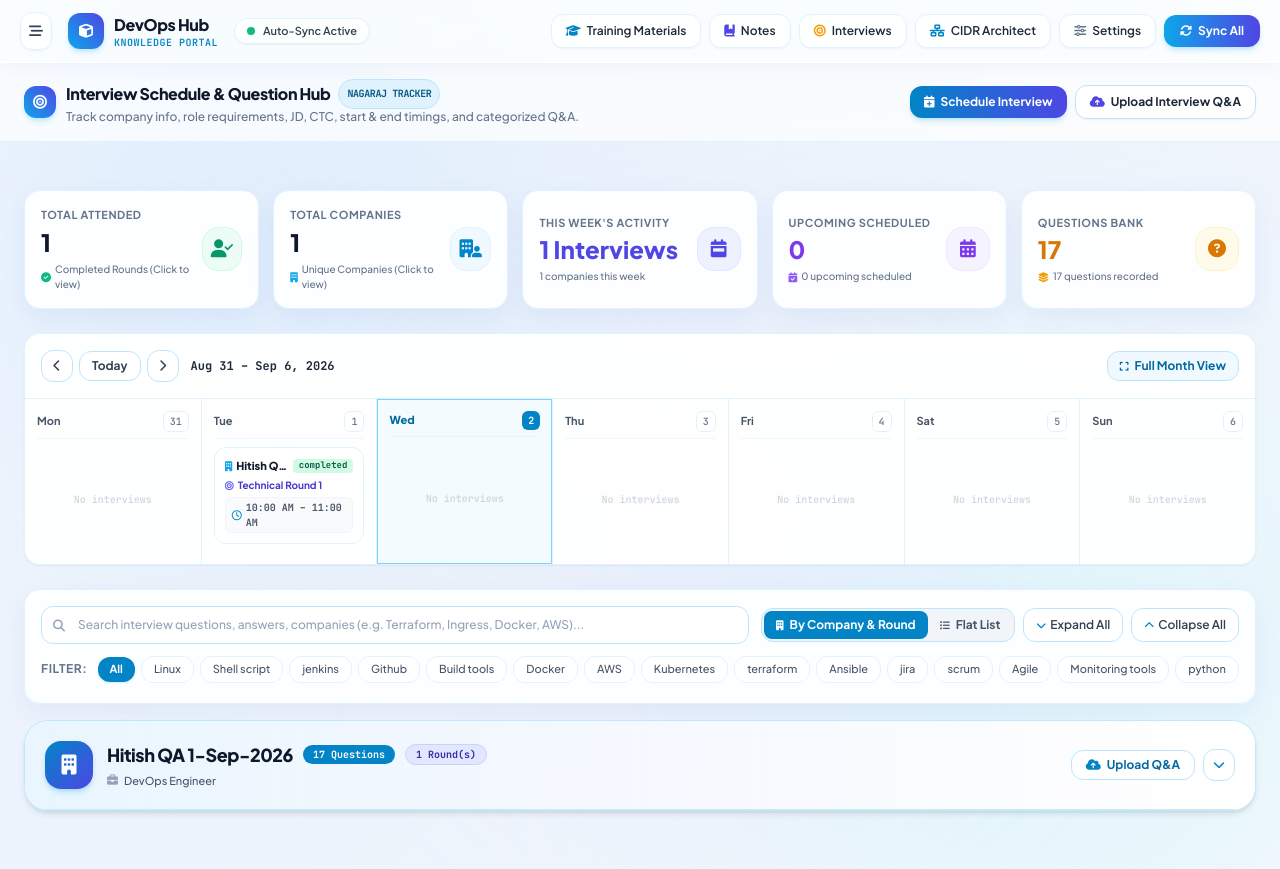
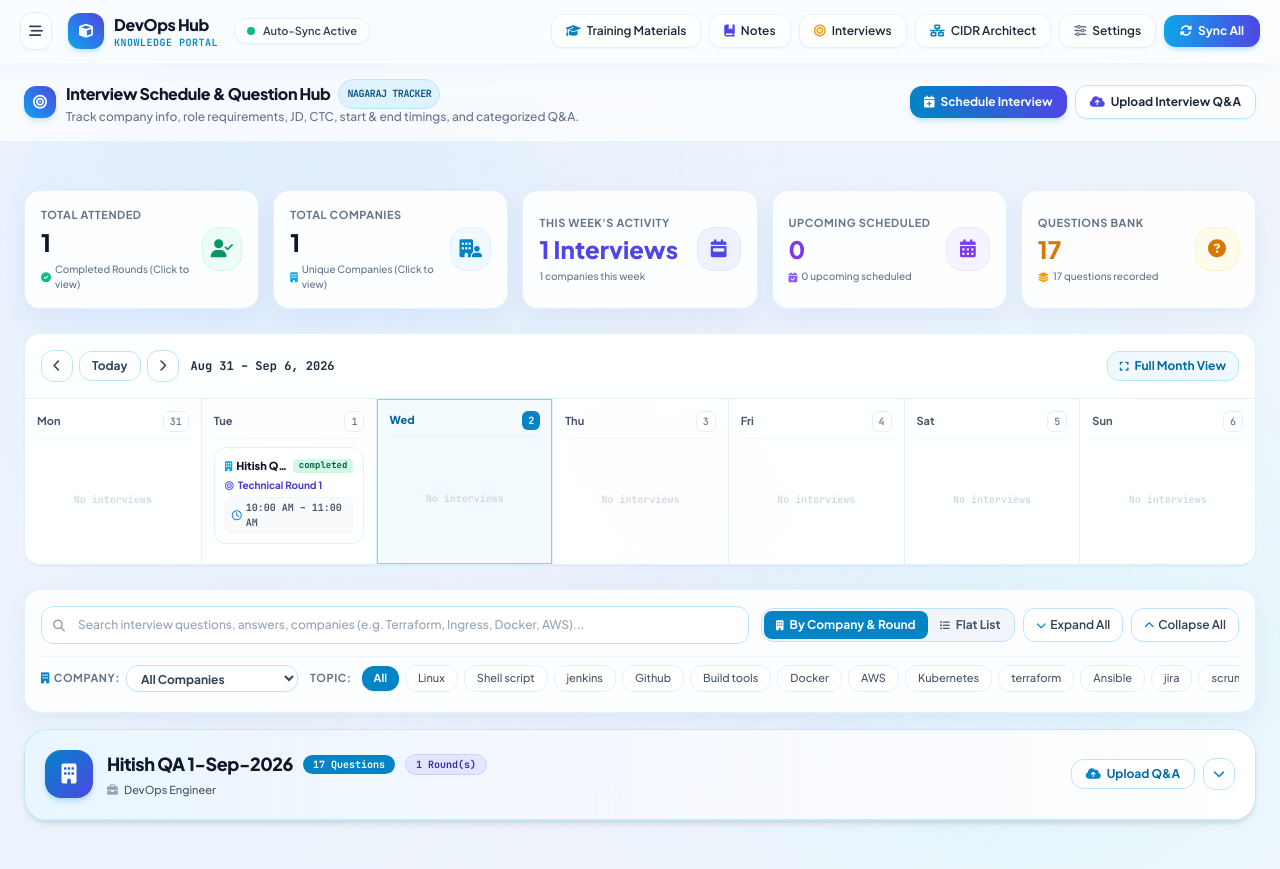
Before and after one commit to nagaraj602/Notes, a FastAPI app: page /interviews in a window 1280 px wide. Run offline with FastAPI, Linux system fonts and the light colour scheme; data that the repository does not hold is empty; parts of the project's set-up code (start-up, migrations or seed data) failed here and were passed over; some libraries are stand-ins or nearby versions.

Commit message:
Add company filter dropdown and automatic expansion when searching by company name

```diff
--- a/devops-notes-portal/app/templates/interviews.html
+++ b/devops-notes-portal/app/templates/interviews.html
@@ -178,13 +178,26 @@
           </div>
         </div>
 
-        <!-- Category Pills Filter -->
-        <div class="flex items-center space-x-1.5 overflow-x-auto pb-1 text-[11px] font-medium scrollbar-none">
-          <span class="text-xs font-bold text-slate-500 uppercase tracking-wider mr-1">Filter:</span>
-          <button onclick="filterCategoryPill('All')" class="qa-cat-pill px-3 py-1 rounded-xl bg-sky-600 text-white font-bold transition-all whitespace-nowrap shadow-sm shadow-sky-500/20 active-qa-pill" data-cat="All">All</button>
-          {% for cat in categories %}
-          <button onclick="filterCategoryPill('{{ cat }}')" class="qa-cat-pill px-3 py-1 rounded-xl bg-white/80 border border-sky-100 text-slate-600 hover:text-sky-700 hover:bg-sky-50 transition-all whitespace-nowrap shadow-xs" data-cat="{{ cat }}">{{ cat }}</button>
-          {% endfor %}
+        <!-- Filter Bar: Company Filter Dropdown & Category Pills Filter -->
+        <div class="flex items-center space-x-3 overflow-x-auto pb-1 text-[11px] font-medium scrollbar-none pt-2 border-t border-sky-100/70 flex-wrap gap-y-2">
+          <!-- Company Dropdown Filter -->
+          <div class="flex items-center space-x-1.5 flex-shrink-0">
+            <span class="text-[11px] font-bold text-slate-500 uppercase tracking-wider flex items-center">
+              <i class="fa-solid fa-building text-sky-600 mr-1"></i>Company:
+            </span>
+            <select id="companyFilterSelect" onchange="onCompanyFilterChange()" class="rounded-xl px-2.5 py-1 text-xs border border-sky-200 bg-white font-bold text-slate-700 focus:outline-none focus:ring-2 focus:ring-sky-200 shadow-2xs cursor-pointer">
+              <option value="All">All Companies</option>
+            </select>
+          </div>
+
+          <!-- Category Pills Filter -->
+          <div class="flex items-center space-x-1.5 overflow-x-auto scrollbar-none flex-1">
+            <span class="text-[11px] font-bold text-slate-500 uppercase tracking-wider mr-1">Topic:</span>
+            <button onclick="filterCategoryPill('All')" class="qa-cat-pill px-3 py-1 rounded-xl bg-sky-600 text-white font-bold transition-all whitespace-nowrap shadow-sm shadow-sky-500/20 active-qa-pill" data-cat="All">All</button>
+            {% for cat in categories %}
+            <button onclick="filterCategoryPill('{{ cat }}')" class="qa-cat-pill px-3 py-1 rounded-xl bg-white/80 border border-sky-100 text-slate-600 hover:text-sky-700 hover:bg-sky-50 transition-all whitespace-nowrap shadow-xs" data-cat="{{ cat }}">{{ cat }}</button>
+            {% endfor %}
+          </div>
         </div>
       </div>
 
@@ -846,6 +859,7 @@
       if (qSub) qSub.innerText = `${currentStats.total_questions || 0} questions recorded`;
 
       renderTodayInterviews();
+      populateCompanyFilterSelect();
     } catch (err) {
       console.error("Failed to load stats:", err);
     }
@@ -1564,11 +1578,40 @@
     try {
       const q = document.getElementById("qaSearchInput").value.trim();
       const cat = activeCategory;
-      const res = await fetch(`/api/interviews/questions?q=${encodeURIComponent(q)}&category=${encodeURIComponent(cat)}`);
+      const compSelect = document.getElementById("companyFilterSelect");
+      const comp = compSelect ? compSelect.value : "All";
+      const res = await fetch(`/api/interviews/questions?q=${encodeURIComponent(q)}&category=${encodeURIComponent(cat)}&company=${encodeURIComponent(comp)}`);
       allQuestions = await res.json();
+      populateCompanyFilterSelect();
       renderQuestionsList();
     } catch (err) {
       console.error("Failed to load questions:", err);
+    }
+  }
+
+  function onCompanyFilterChange() {
+    loadQuestions();
+  }
+
+  function populateCompanyFilterSelect() {
+    const select = document.getElementById("companyFilterSelect");
+    if (!select) return;
+    const currentVal = select.value || "All";
+    const companies = [];
+    (currentStats.companies_list || []).forEach(c => {
+      if (c.company && !companies.includes(c.company)) companies.push(c.company);
+    });
+    (allQuestions || []).forEach(q => {
+      if (q.company && !companies.includes(q.company)) companies.push(q.company);
+    });
+
+    let html = `<option value="All">All Companies</option>`;
+    companies.sort().forEach(c => {
+      html += `<option value="${escapeHtml(c)}">${escapeHtml(c)}</option>`;
+    });
+    select.innerHTML = html;
+    if (companies.includes(currentVal)) {
+      select.value = currentVal;
     }
   }
 
@@ -1582,6 +1625,8 @@
   function clearQaSearch() {
     document.getElementById("qaSearchInput").value = "";
     document.getElementById("qaClearSearchBtn").classList.add("hidden");
+    const compSelect = document.getElementById("companyFilterSelect");
+    if (compSelect) compSelect.value = "All";
     loadQuestions();
   }
 
@@ -1706,6 +1751,9 @@
   }
 
   function renderGroupedByCompanyAndRound(questions) {
+    const qInput = document.getElementById("qaSearchInput")?.value.trim();
+    const compSelectVal = document.getElementById("companyFilterSelect")?.value || "All";
+    const isSearching = !!qInput || (compSelectVal !== "All");
     const companyMap = new Map();
 
     questions.forEach(q => {
@@ -1759,7 +1807,7 @@
       const roundsList = Array.from(compData.roundsMap.values());
 
       html += `
-        <details class="group/comp glass-card rounded-3xl border border-sky-200/90 shadow-md overflow-hidden bg-white/90 transition-all mb-6">
+        <details class="group/comp glass-card rounded-3xl border border-sky-200/90 shadow-md overflow-hidden bg-white/90 transition-all mb-6" ${isSearching ? 'open' : ''}>
           <!-- 🏢 COMPANY MAIN HEADING (CLICKABLE TO COLLAPSE/EXPAND) -->
           <summary class="p-4 sm:p-5 bg-gradient-to-r from-sky-100/70 via-indigo-50/50 to-white border-b border-sky-200/80 flex items-center justify-between flex-wrap gap-3 cursor-pointer select-none hover:bg-sky-50/90 transition-colors list-none [&::-webkit-details-marker]:hidden" title="Click to collapse or expand this company">
             <div class="flex items-center space-x-3.5">
@@ -1796,7 +1844,7 @@
               const timeDisplay = formatTimeRange(rndData.start_time, rndData.end_time);
               const dateDisplay = rndData.date ? formatDateCustom(rndData.date) : '';
               return `
-                <details class="group/round rounded-2xl border border-sky-200/80 bg-white shadow-xs overflow-hidden transition-all">
+                <details class="group/round rounded-2xl border border-sky-200/80 bg-white shadow-xs overflow-hidden transition-all" ${isSearching ? 'open' : ''}>
                   <!-- ROUND SUB-HEADING (CLICKABLE TO COLLAPSE/EXPAND) -->
                   <summary class="p-3.5 sm:p-4 bg-slate-50/90 border-b border-sky-100 flex items-center justify-between flex-wrap gap-2 cursor-pointer select-none hover:bg-indigo-50/40 transition-colors list-none [&::-webkit-details-marker]:hidden" title="Click to collapse or expand this round">
                     <div class="flex items-center space-x-2.5">
```
